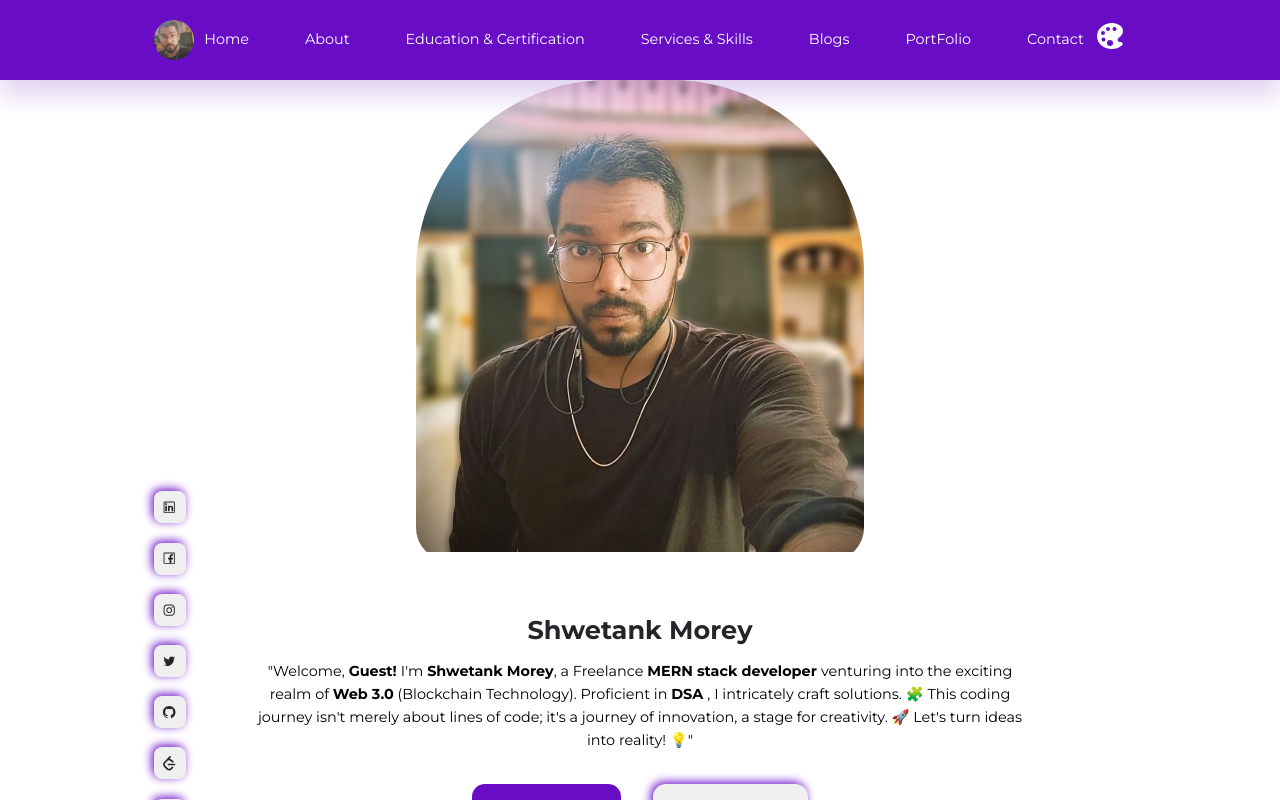
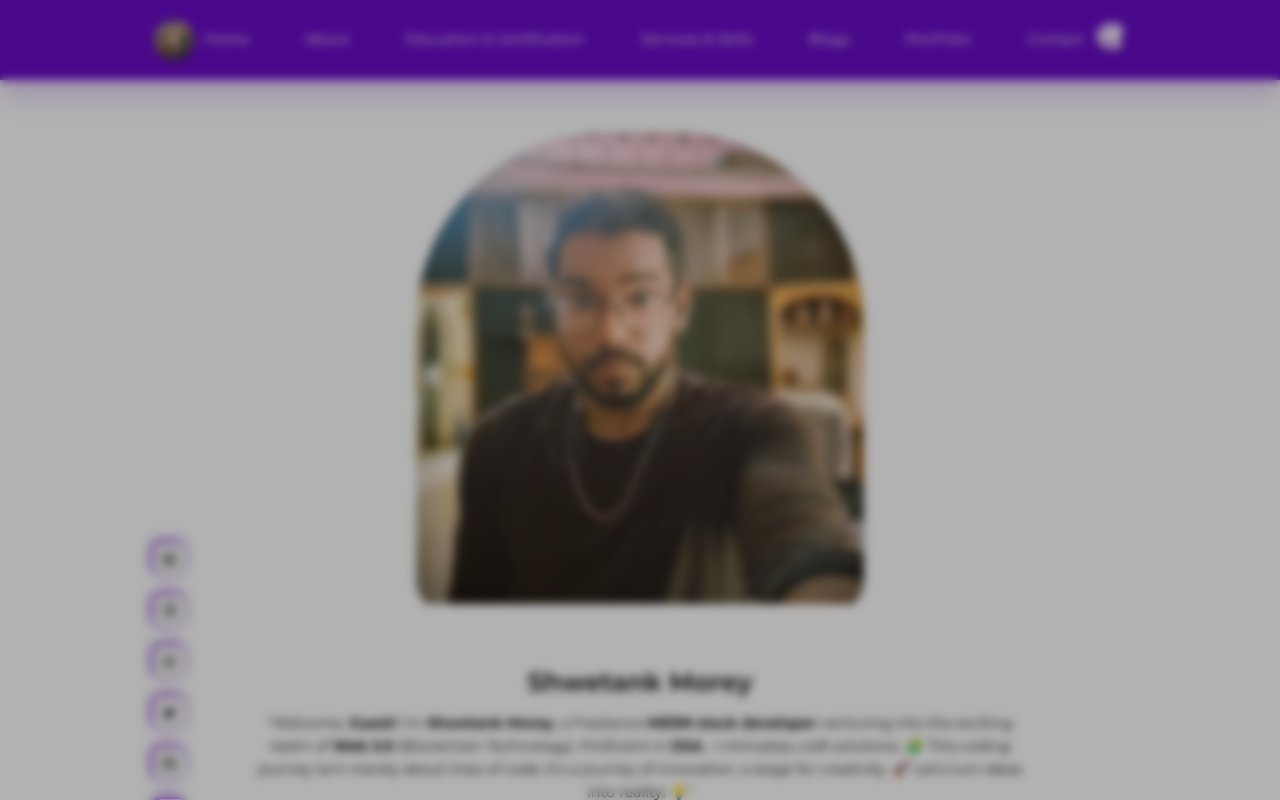
Before and after one commit to Shwetaank/React-Portfolio, a React (Create React App) app: page / in a window 1280 px wide. Both pictures are taken after a click on the button 1110 px from the left and 40 px from the top of the page. Shown: the top 800 px of the page. Built offline with nearby package versions, Linux system fonts and the light colour scheme.

Commit message:
added modal for theme feature

```diff
--- a/public/index.html
+++ b/public/index.html
@@ -12,6 +12,7 @@
   </head>
 
   <body>
+    <div id="overlays"></div>
     <div id="root"></div>
   </body>
 </html>
--- a/src/App.jsx
+++ b/src/App.jsx
@@ -11,6 +11,7 @@ import Contact from "./sections/contact/contact";
 import Footer from "./sections/footer/footer";
 import FloatingNav from "./sections/floating-nav/floatingNav";
 import Certificates from "./sections/certificates/certificates";
+import Modal from "./components/Modal";
 
 const App = () => {
   return (
@@ -27,6 +28,7 @@ const App = () => {
         <FAQs />
         <Contact />
         <Footer />
+        <Modal />
         {/* <FloatingNav /> */}
       </main>
     </>
--- a/src/components/Modal.css
+++ b/src/components/Modal.css
@@ -0,0 +1,10 @@
+#backdrop {
+  background: rgba(0, 0, 0, 0.3);
+  position: fixed;
+  top: 0;
+  right: 0;
+  bottom: 0;
+  left: 0;
+  backdrop-filter: blur(5px);
+  z-index: 99;
+}
--- a/src/components/Modal.jsx
+++ b/src/components/Modal.jsx
@@ -1,11 +1,21 @@
-import React, { Fragment } from "react";
+import { Fragment } from "react";
+import ReactDOM from "react-dom";
 import Card from "./card";
+import { useModalContext } from "../context/modal-context";
+import "./Modal.css";
 
 const Modal = ({ className, children }) => {
+  const { showModal, closeModalHandler } = useModalContext();
   return (
     <Fragment>
-      <section id="backdrop"></section>
-      <Card className={className}>{children}</Card>
+      {showModal &&
+        ReactDOM.createPortal(
+          <>
+            <section id="backdrop" onClick={closeModalHandler}></section>
+            <Card className={className}>{children}</Card>
+          </>,
+          document.querySelector("#overlays")
+        )}
     </Fragment>
   );
 };
--- /dev/null
+++ b/src/context/modal-context.js
@@ -0,0 +1,29 @@
+import { createContext, useContext, useState } from "react";
+
+const ModalContext = createContext();
+
+export const ModalProvider = ({ children }) => {
+  const [showModal, setShowModal] = useState(false);
+
+  const showModalHandler = () => {
+    setShowModal(true);
+  };
+
+  const closeModalHandler = () => {
+    setShowModal(false);
+  };
+
+  return (
+    <ModalContext.Provider
+      value={{ showModal, showModalHandler, closeModalHandler }}
+    >
+      {children}
+    </ModalContext.Provider>
+  );
+};
+
+//custom hook to consume the modal context anywhere in our project
+
+export const useModalContext = () => {
+  return useContext(ModalContext);
+};
--- a/src/index.js
+++ b/src/index.js
@@ -1,6 +1,11 @@
 import ReactDOM from "react-dom/client";
 import App from "./App";
-import './index.css'
+import { ModalProvider } from "./context/modal-context";
+import "./index.css";
 
 const root = ReactDOM.createRoot(document.getElementById("root"));
-root.render(<App />);
+root.render(
+  <ModalProvider>
+    <App />
+  </ModalProvider>
+);
--- a/src/sections/navbar/navbar.jsx
+++ b/src/sections/navbar/navbar.jsx
@@ -1,10 +1,12 @@
-import React from "react";
 import Logo from "../../assets/logo.jpg";
 import data from "./data";
 import { IoColorPaletteSharp } from "react-icons/io5";
+import { useModalContext } from '../../context/modal-context';
 import "./navbar.css";
 
-const navbar = () => {
+const Navbar = () => { // Corrected: Change 'navbar' to 'Navbar'
+  const { showModalHandler } = useModalContext();
+
   return (
     <nav>
       <div className="container nav__container">
@@ -19,7 +21,7 @@ const navbar = () => {
           ))}
         </ul>
 
-        <button id="theme__icon">
+        <button id="theme__icon" onClick={showModalHandler}>
           <IoColorPaletteSharp />
         </button>
       </div>
@@ -27,4 +29,4 @@ const navbar = () => {
   );
 };
 
-export default navbar;
+export default Navbar; // Corrected: Change 'navbar' to 'Navbar'
```
